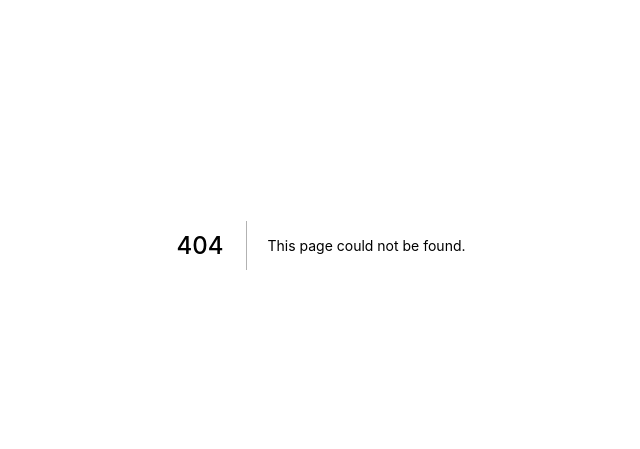
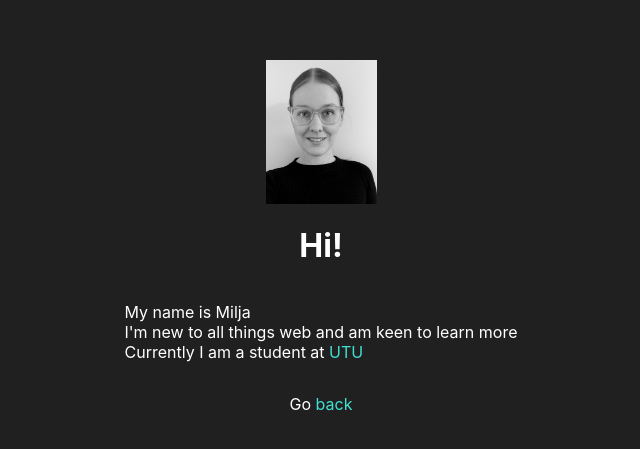
Before and after one commit to mmiljas/my-page, a Next.js app: page /about/me in a window 1280 px wide. Before the commit this address had no page. Shown: the part 155-604 px from the top of the page, without its empty margins (319-959 px from the left). Built offline with nearby package versions, Linux system fonts and the light colour scheme.

Commit message:
first draft

```diff
--- /dev/null
+++ b/pages/about/Aboutme.module.css
@@ -0,0 +1,18 @@
+.container {
+    min-height: 100vh;
+    padding: 0 0.5rem;
+    display: flex;
+    flex-direction: column;
+    justify-content: center;
+    align-items: center;
+    color: white;
+    background-color:rgb(32, 32, 32);
+  }
+
+.link {
+    color:turquoise
+}
+
+.pics {
+    border-radius: 140;
+}
--- /dev/null
+++ b/pages/about/PreviousThings.module.css
@@ -0,0 +1,14 @@
+.container {
+    min-height: 100vh;
+    padding: 0 0.5rem;
+    display: flex;
+    flex-direction: column;
+    justify-content: center;
+    align-items: center;
+    background-color: rgb(39, 39, 39);
+    color: white;
+  }
+
+.link {
+    color:turquoise
+}
--- /dev/null
+++ b/pages/about/me.js
@@ -0,0 +1,28 @@
+import styles from './Aboutme.module.css'
+import Link from 'next/link'
+import Image from 'next/image'
+import Head from 'next/head'
+
+export default function me() {
+    return (
+    <div className={styles.container}>
+        <Image className={styles.pics} src="/images/munnaama.jpeg" // Route of the image file
+        height={144} // Desired size with correct aspect ratio
+        width={111.977} // Desired size with correct aspect ratio
+        alt="Milja"/>
+        <h1>Hi!</h1>
+        <p>
+            My name is Milja <br></br>
+            I'm new to all things web and am keen to learn more<br></br>
+            Currently I am a student at <a href="https://www.utu.fi" target="_blank" className={styles.link}>UTU</a>
+        </p>
+        <p>
+            Go {' '}
+            <Link href="/" >
+            <a className={styles.link}>back</a>
+            </Link>
+        </p>
+        <Head><title>About me</title> </Head>
+    </div>
+    )
+}
--- a/styles/Home.module.css
+++ b/styles/Home.module.css
@@ -5,6 +5,12 @@
   flex-direction: column;
   justify-content: center;
   align-items: center;
+  color: white;
+  background-color: rgb(39, 39,39);
+}
+
+.link {
+  color: turquoise;
 }
 
 .main {
@@ -73,6 +79,7 @@
 
 .grid {
   display: flex;
+  flex-direction: column;
   align-items: center;
   justify-content: center;
   flex-wrap: wrap;
```
Also changed, not shown: pages/about/previousThings.js (added, +24 -0 lines), pages/index.js (+25 -30 lines), styles/aboutme.css (added, +8 -0 lines), public/images/LI-In-Bug.png (added), public/images/munnaama.jpeg (added).
